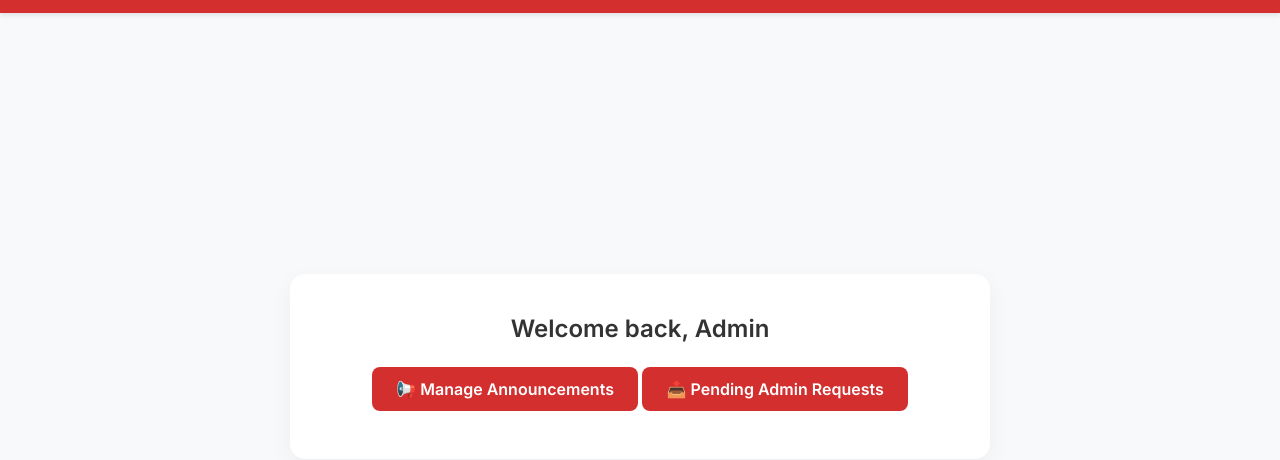
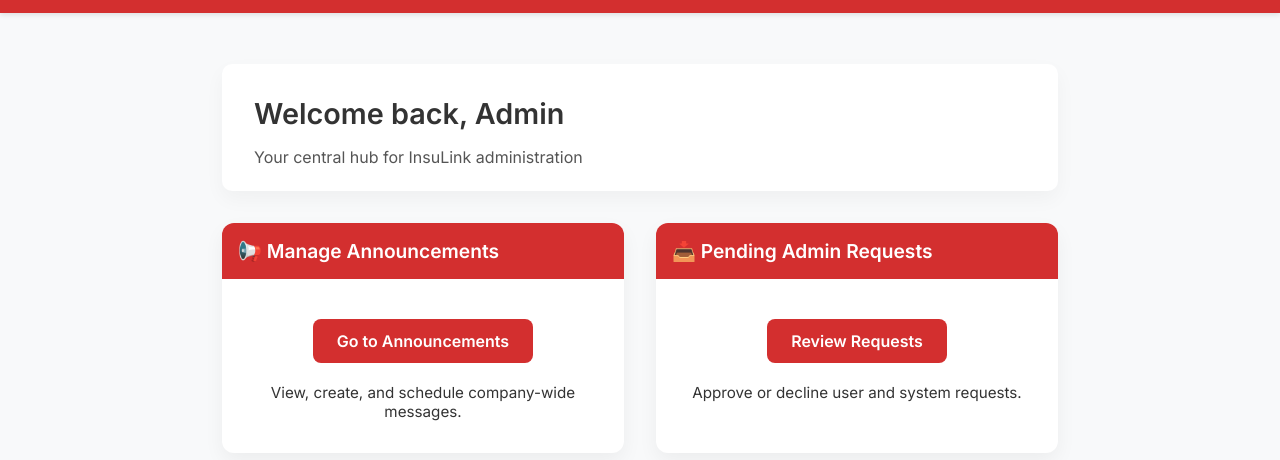
Before and after one commit to angzhenma/insulink, a website: page frontend/admin/adminDashboard.html in a window 1280 px wide. Shown: the part 84-544 px from the top of the page. Drawn offline with Linux system fonts and the light colour scheme; no server answers; sample sign-in values are in the browser's storage.

Commit message:
changed admin dashboard UI

```diff
--- a/frontend/admin/adminDashboard.html
+++ b/frontend/admin/adminDashboard.html
@@ -12,12 +12,37 @@
     <button onclick="logout()" class="logout-btn">Logout</button>
   </header>
 
-  <main class="login-wrapper">
-    <div class="wide-card">
+  <main class="dashboard-wrapper">
+    <!-- Welcome Panel -->
+    <section class="welcome-panel">
       <h2 id="welcomeMessage">Welcome, Admin</h2>
-      <a href="adminAnnouncements.html" class="primary-btn">📢 Manage Announcements</a>
-      <a href="adminRequest.html" class="primary-btn">📥 Pending Admin Requests</a>
-    </div>
+      <p class="welcome-sub">Your central hub for InsuLink administration</p>
+    </section>
+
+    <!-- Feature Cards -->
+    <section class="feature-grid">
+      <!-- Manage Announcements Card -->
+      <div class="feature-card">
+        <div class="card-header">
+          📢 Manage Announcements
+        </div>
+        <div class="card-body">
+          <a href="adminAnnouncements.html" class="primary-btn">Go to Announcements</a>
+          <p class="card-desc">View, create, and schedule company-wide messages.</p>
+        </div>
+      </div>
+
+      <!-- Admin Requests Card -->
+      <div class="feature-card">
+        <div class="card-header">
+          📥 Pending Admin Requests
+        </div>
+        <div class="card-body">
+          <a href="adminRequest.html" class="primary-btn">Review Requests</a>
+          <p class="card-desc">Approve or decline user and system requests.</p>
+        </div>
+      </div>
+    </section>
   </main>
 
   <script src="adminDashboard.js"></script>
```
